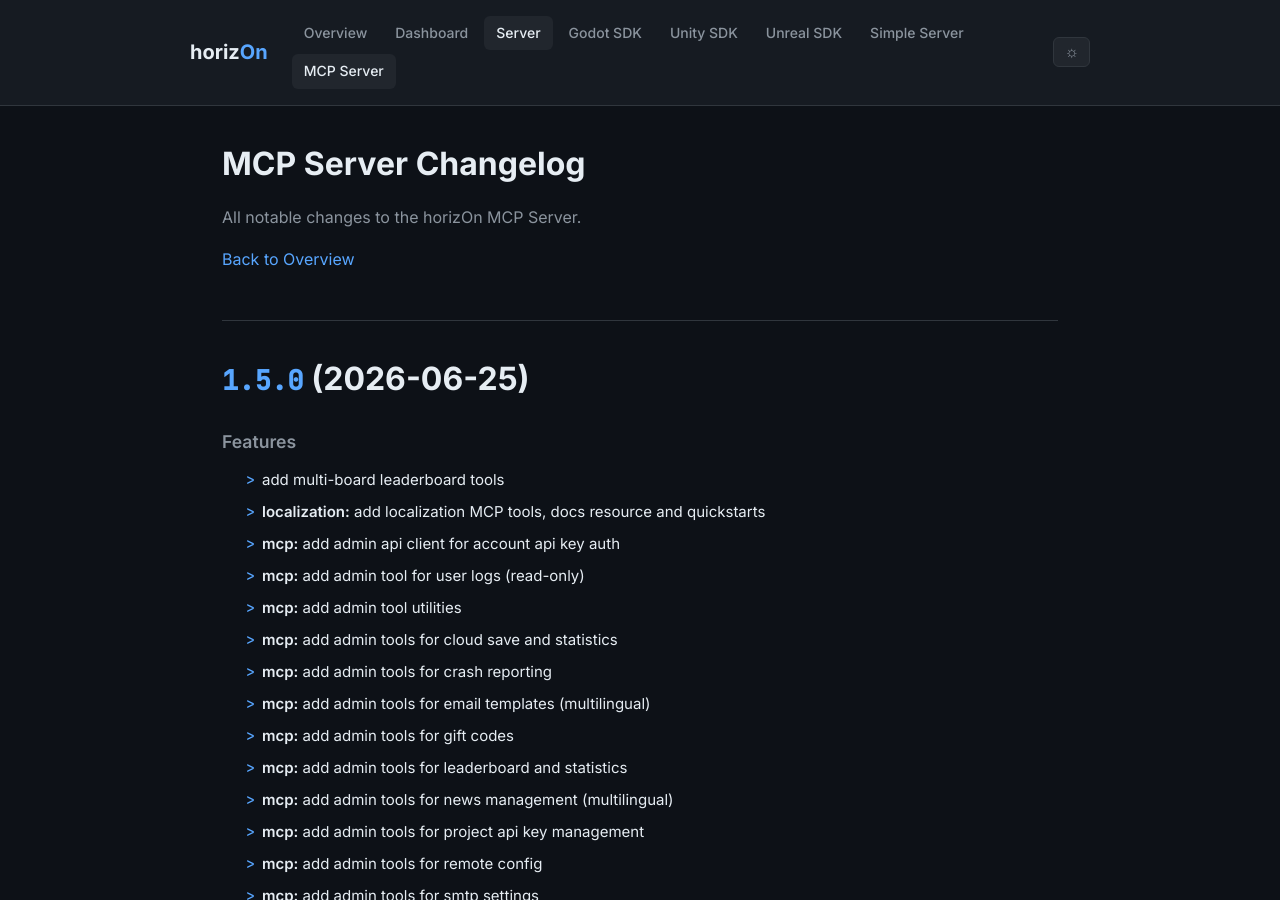
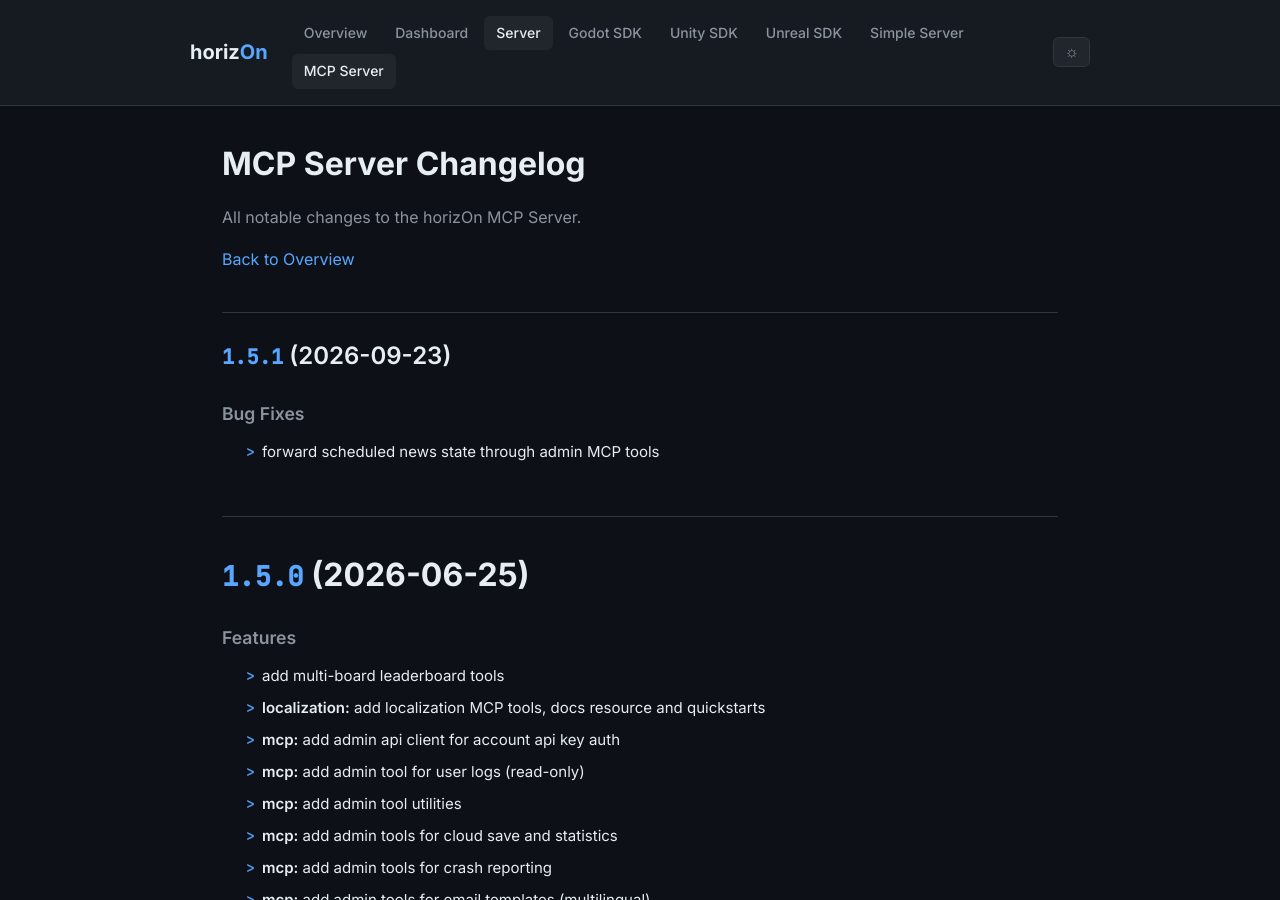
Before and after one commit to ProjectMakersDE/horizOn-Changelog, a Jekyll site: the page built from mcp-server-changelog.md, in a window 1280 px wide and 900 px high. Built offline with Jekyll 4.4.1, drawn with Linux system fonts in a browser that asks for light colours.

Commit message:
chore: reconcile changelogs

```diff
--- a/mcp-server-changelog.md
+++ b/mcp-server-changelog.md
@@ -8,6 +8,13 @@ title: MCP Server Changelog
 All notable changes to the horizOn MCP Server.
 
 [Back to Overview](.)
+
+## [1.5.1](https://github.com/ProjectMakersDE/horizOn-mcp/compare/v1.5.0...v1.5.1) (2026-09-23)
+
+
+### Bug Fixes
+
+* forward scheduled news state through admin MCP tools ([3be7e02](https://github.com/ProjectMakersDE/horizOn-mcp/commit/3be7e02cbeb192b2b0b3496c2820c6bdb9cdcf9e))
 
 # [1.5.0](https://github.com/ProjectMakersDE/horizOn-mcp/compare/v1.4.0...v1.5.0) (2026-06-25)
 
```
Also changed, not shown: index.md (+1 -1 lines).
